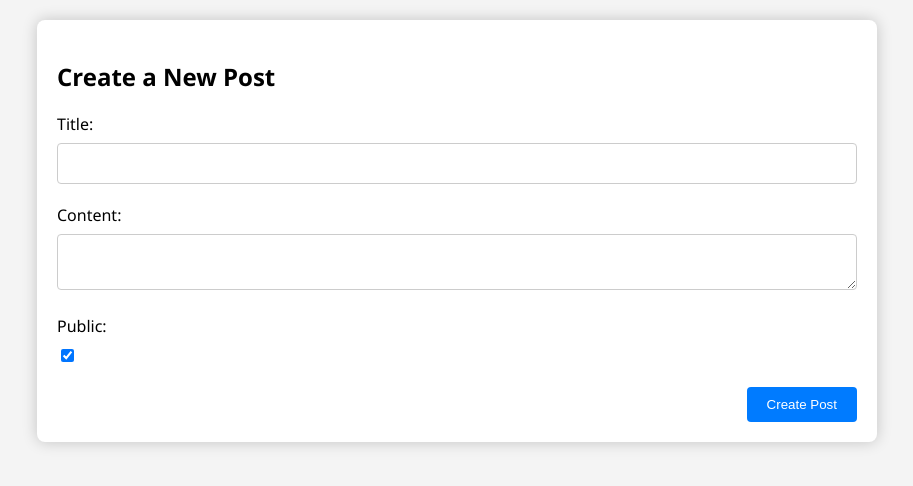
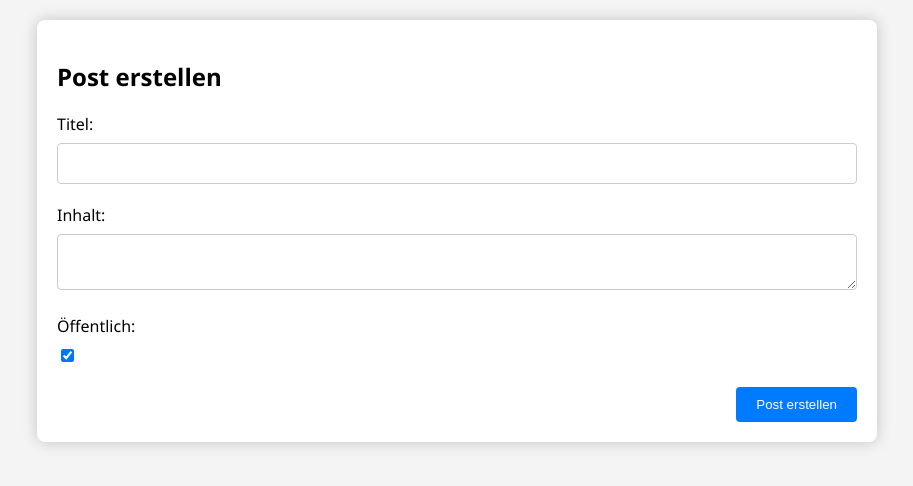
Before and after one commit to bujamini88/VICC, a Flask app: page /create_post in a window 1280 px wide. Shown: the top 486 px of the page, without its empty margins (183-1096 px from the left). Run offline with Flask 3, Linux system fonts and the light colour scheme; the visitor is signed in with stand-in values (Sample User, id 1).

Commit message:
docker-compose.yaml version entfernt da ab Version 25.05 obsolet. Korrekturen im Text

```diff
--- a/app/templates/create_post.html
+++ b/app/templates/create_post.html
@@ -2,27 +2,27 @@
 <html lang="en">
 <head>
     <meta charset="UTF-8">
-    <title>Create Post</title>
+    <title>Post erstellen</title>
     <link rel="stylesheet" href="/static/style.css">
 </head>
 <body>
     <div class="container">
-        <h2>Create a New Post</h2>
+        <h2>Post erstellen</h2>
         <form action="/create_post" method="post" class="create-post-form">
             <div class="form-field">
-                <label for="title">Title:</label>
+                <label for="title">Titel:</label>
                 <input type="text" name="title" id="title" required>
             </div>
             <div class="form-field">
-                <label for="content">Content:</label>
+                <label for="content">Inhalt:</label>
                 <textarea name="content" id="content" required></textarea>
             </div>
             <div class="form-field">
-                <label for="public">Public:</label>
+                <label for="public">Öffentlich:</label>
                 <input type="checkbox" name="public" id="public" checked>
             </div>
             <div class="form-action">
-                <input type="submit" value="Create Post">
+                <input type="submit" value="Post erstellen">
             </div>
         </form>
     </div>
--- a/app/templates/index.html
+++ b/app/templates/index.html
@@ -63,7 +63,7 @@
                     <input type="checkbox" name="public" id="public" checked>
                 </div>
                 <div class="form-action">
-                    <input type="submit" value="Create Post">
+                    <input type="submit" value="Post erstellen">
                 </div>
             </form>
         </div>
--- a/docker-compose.yaml
+++ b/docker-compose.yaml
@@ -1,4 +1,3 @@
-version: '3.8'
 services:
   db:
     image: mariadb
```
